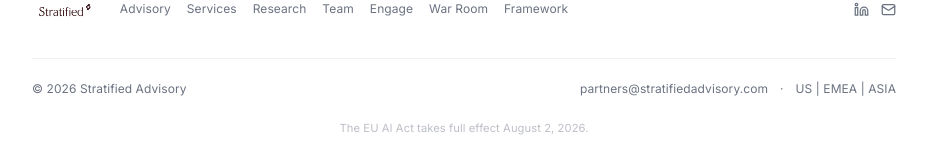
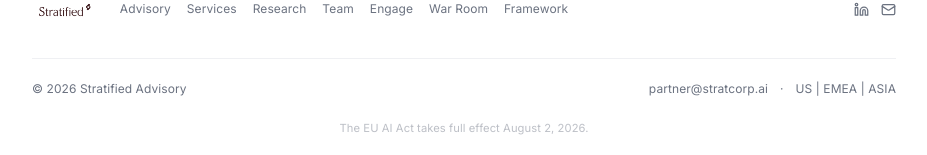
Before and after one commit to stratcorpai/stratcorpai, a React (Vite) app: page /speaking in a window 1280 px wide. Shown: the part 2676-2831 px from the top of the page, without its empty margins (176-1103 px from the left). Built offline with nearby package versions, Linux system fonts and the light colour scheme.

Commit message:
chore: update partner contact email address to stratcorp.ai domain

```diff
--- a/src/components/team/TeamData.ts
+++ b/src/components/team/TeamData.ts
@@ -31,7 +31,7 @@ export const teamMembers = [
       "International market expansion and regulatory compliance frameworks"
     ],
     linkedinUrl: "https://linkedin.com/in/andreeabulisache",
-    emailUrl: "mailto:partners@stratifiedadvisory.com"
+    emailUrl: "mailto:partner@stratcorp.ai"
   },
   {
     role: "PARTNER",
--- a/src/content/siteContent.ts
+++ b/src/content/siteContent.ts
@@ -309,7 +309,7 @@ export const siteContent = {
     ],
   },
   contact: {
-    email: "partners@stratifiedadvisory.com",
+    email: "partner@stratcorp.ai",
     regions: "US | EMEA | ASIA",
     ctaConfig: {
       "board-advisory": {
```
